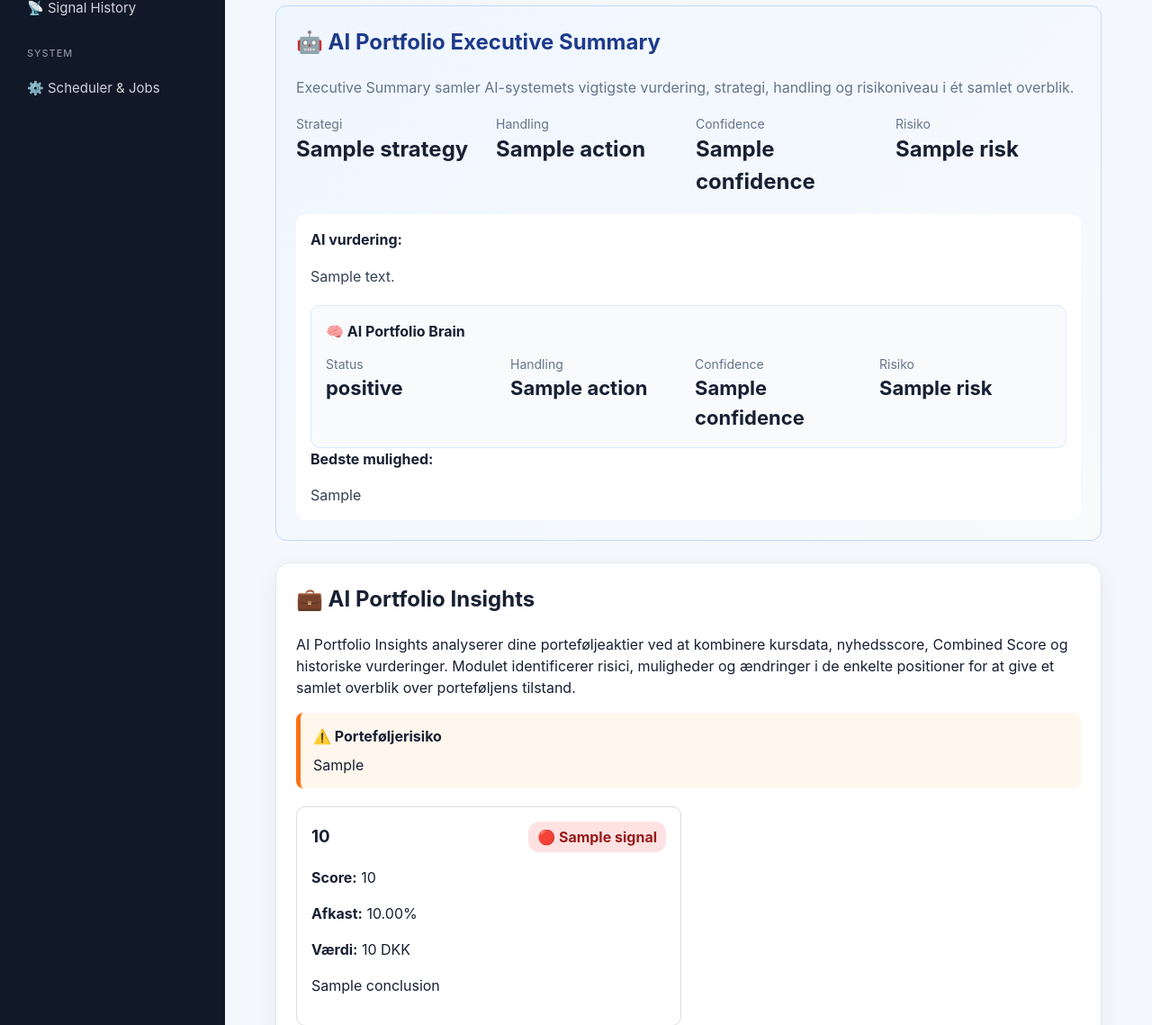
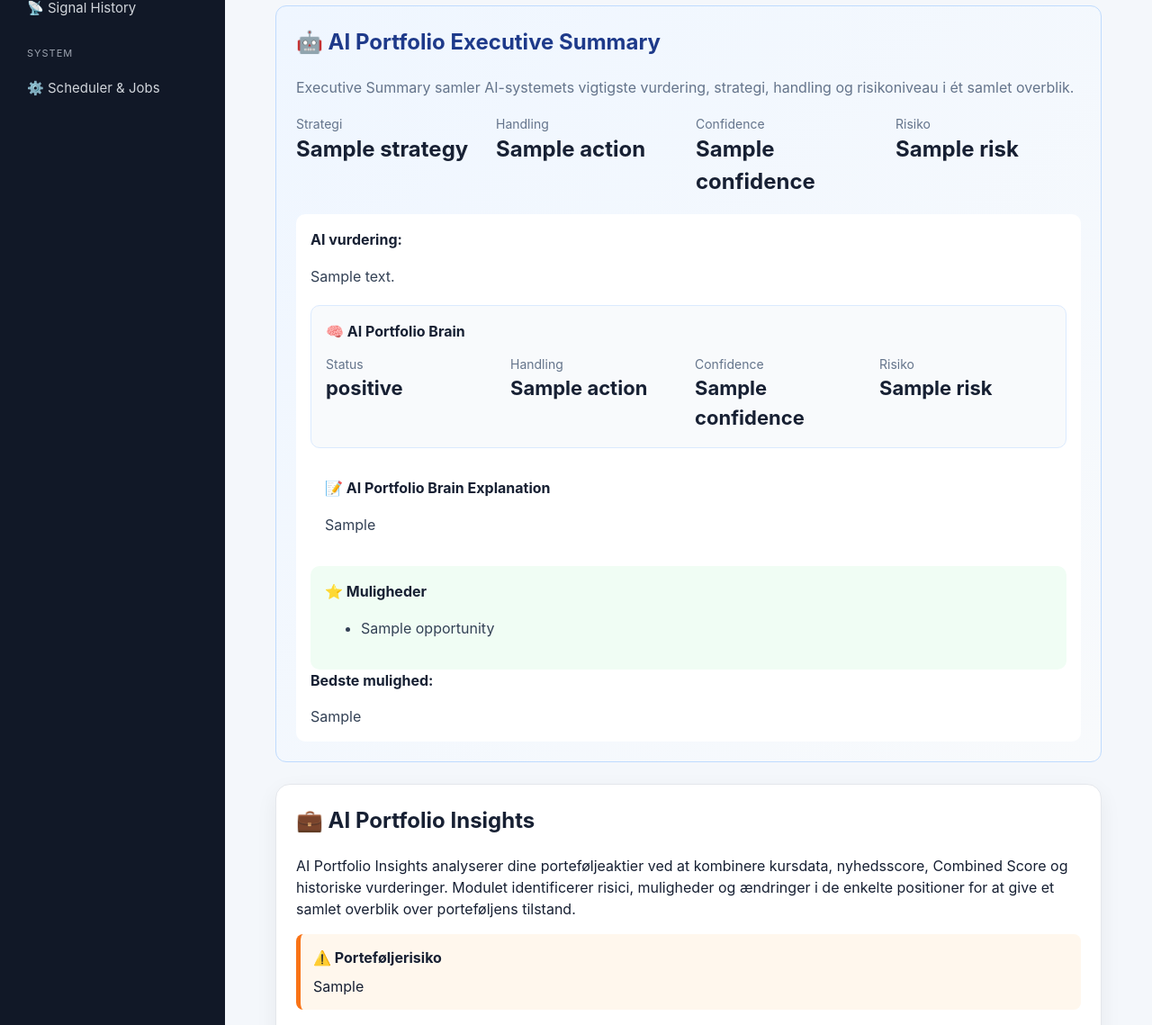
Before and after one commit to thomasthorvaldlund-ctrl/novo-ai-monitor, a Python web app: template templates/ai_portfolio_lab.html in a window 1280 px wide. Shown: the part 644-1783 px from the top of the page at 90% size. Run offline with Jinja, Linux system fonts and the light colour scheme; the template is opened without the code that fills it: most values are stand-ins (such as "Sample title", 1, 10 or a date in 2020).

Commit message:
Add AI Portfolio Brain explanation and insights

```diff
--- a/templates/partials/_portfolio_executive_summary.html
+++ b/templates/partials/_portfolio_executive_summary.html
@@ -146,6 +146,65 @@
           </div>
 
 
+
+          <div style="
+              background:white;
+              border-radius:10px;
+              padding:16px;
+              margin-top:16px;
+          ">
+
+              <strong>📝 AI Portfolio Brain Explanation</strong>
+
+              <p style="
+                  color:#334155;
+                  line-height:1.7;
+                  margin-bottom:0;
+              ">
+                  {{ ai_portfolio_brain.main_reason }}
+              </p>
+
+          </div>
+
+          {% if ai_portfolio_brain.warnings %}
+          <div style="
+              background:#fff7ed;
+              border-radius:10px;
+              padding:16px;
+              margin-top:16px;
+          ">
+
+              <strong>⚠ Advarsler</strong>
+
+              <ul style="color:#334155;line-height:1.7;">
+                  {% for warning in ai_portfolio_brain.warnings %}
+                      <li>{{ warning }}</li>
+                  {% endfor %}
+              </ul>
+
+          </div>
+          {% endif %}
+
+          {% if ai_portfolio_brain.opportunities %}
+          <div style="
+              background:#f0fdf4;
+              border-radius:10px;
+              padding:16px;
+              margin-top:16px;
+          ">
+
+              <strong>⭐ Muligheder</strong>
+
+              <ul style="color:#334155;line-height:1.7;">
+                  {% for opportunity in ai_portfolio_brain.opportunities %}
+                      <li>{{ opportunity }}</li>
+                  {% endfor %}
+              </ul>
+
+          </div>
+          {% endif %}
+
+
         <strong>Bedste mulighed:</strong>
 
         <p style="
```
